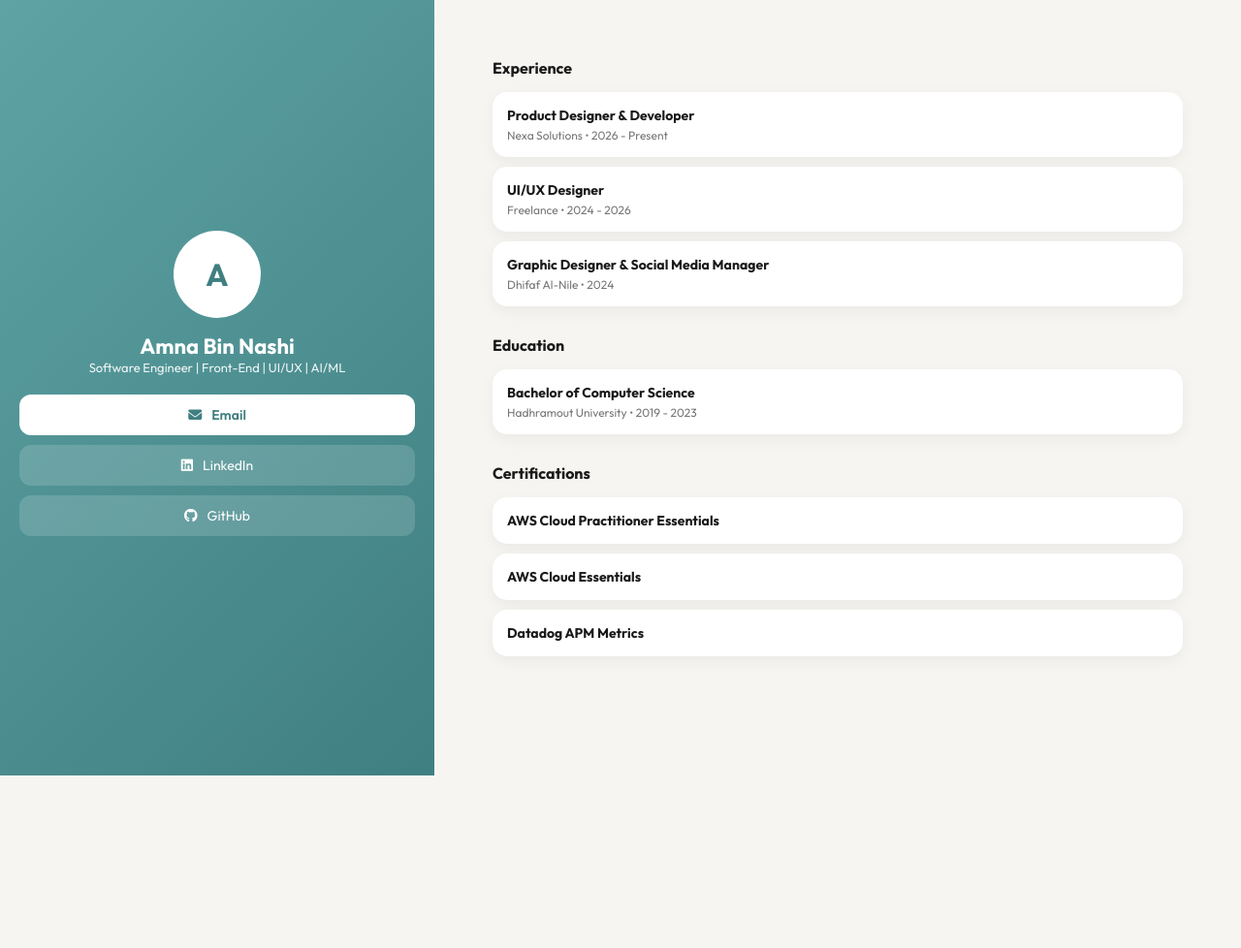
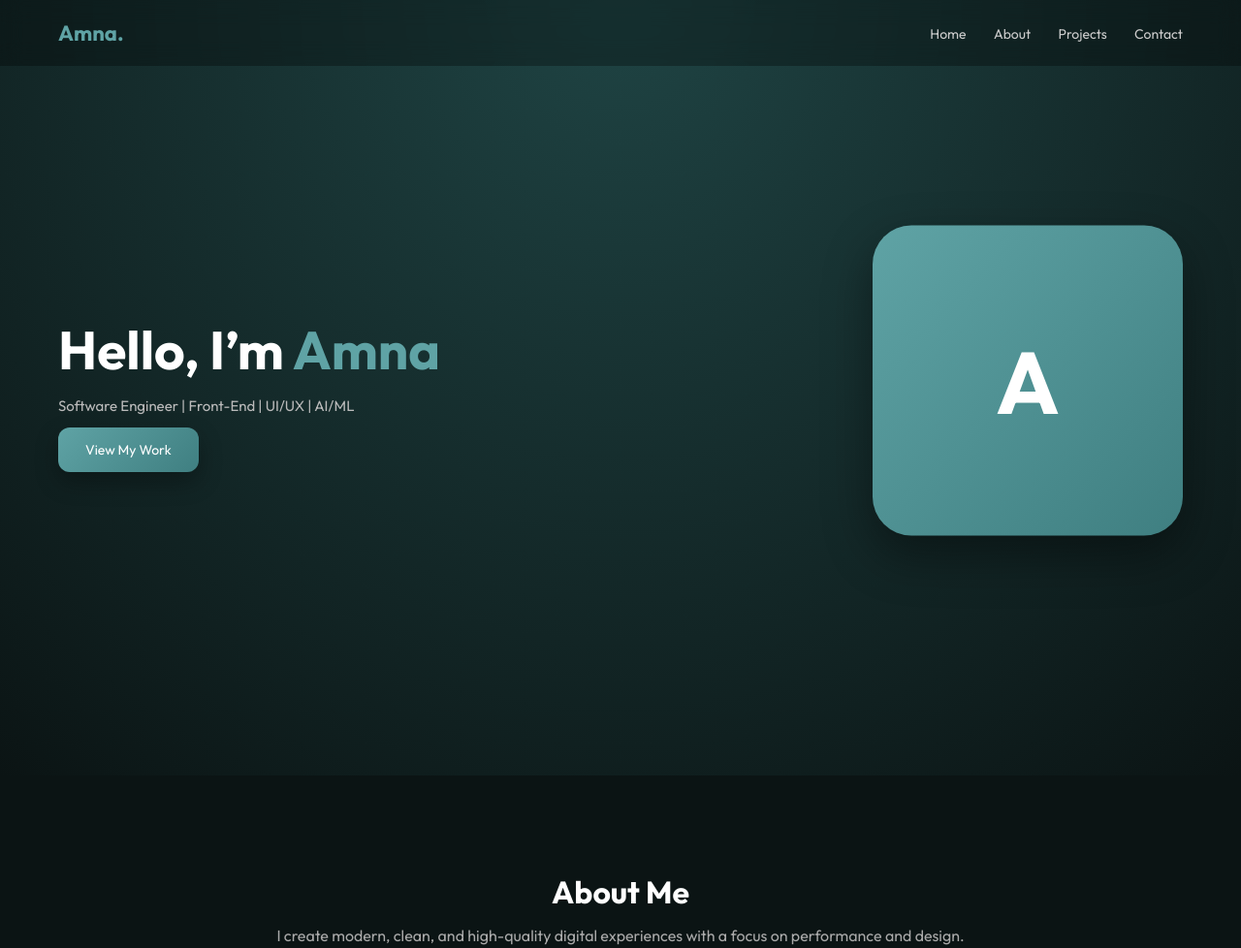
Before and after one commit to amnabinnashi/amna-portfolio, a plain HTML site: page index.html in a window 1280 px wide. Shown: the top 978 px of the page at 97% size. Before the commit the page ends 800 px from the top, so only its background shows below. Drawn offline with Linux system fonts and the light colour scheme.

Commit message:
Update index.html

```diff
--- a/index.html
+++ b/index.html
@@ -14,142 +14,217 @@
   padding:0;
   box-sizing:border-box;
   font-family:'Outfit',sans-serif;
+  scroll-behavior:smooth;
 }
 
 body{
-  background:#f6f5f2;
-  color:#1a1a1a;
+  background:#0b1414;
+  color:#fff;
 }
 
-/* LAYOUT */
-.wrapper{
+/* NAVBAR */
+.nav{
   display:flex;
-  flex-direction:column;
+  justify-content:space-between;
+  align-items:center;
+  padding:20px 60px;
+  position:fixed;
+  width:100%;
+  top:0;
+  z-index:1000;
+  background:rgba(0,0,0,0.3);
+  backdrop-filter:blur(12px);
 }
 
-/* LEFT SIDE (PROFILE) */
-.sidebar{
+.logo{
+  font-size:22px;
+  font-weight:700;
+  color:#5fa3a5;
+}
+
+.nav a{
+  margin-left:25px;
+  text-decoration:none;
+  color:#ccc;
+  font-size:14px;
+  position:relative;
+}
+
+.nav a::after{
+  content:"";
+  position:absolute;
+  width:0%;
+  height:2px;
+  background:#5fa3a5;
+  bottom:-5px;
+  left:0;
+  transition:0.3s;
+}
+
+.nav a:hover::after{
+  width:100%;
+}
+
+/* HERO */
+.hero{
+  height:100vh;
+  display:flex;
+  align-items:center;
+  justify-content:space-between;
+  padding:120px 60px;
+  background:radial-gradient(circle at top,#1f4444,#0b1414);
+}
+
+.hero-text{
+  max-width:550px;
+  animation:fadeUp 1s ease;
+}
+
+.hero-text h1{
+  font-size:55px;
+  line-height:1.2;
+}
+
+.hero-text span{
+  color:#5fa3a5;
+}
+
+.hero-text p{
+  color:#bbb;
+  margin:15px 0 25px;
+  font-size:15px;
+}
+
+.hero-btn{
   background:linear-gradient(135deg,#5fa3a5,#3f7f81);
+  padding:14px 28px;
+  border-radius:12px;
+  text-decoration:none;
   color:#fff;
-  padding:40px 20px;
+  font-size:14px;
+  box-shadow:0 10px 25px rgba(0,0,0,0.3);
+  transition:0.3s;
+}
+
+.hero-btn:hover{
+  transform:translateY(-4px);
+}
+
+/* IMAGE */
+.hero-img{
+  width:320px;
+  height:320px;
+  border-radius:40px;
+  background:linear-gradient(135deg,#5fa3a5,#3f7f81);
+  display:flex;
+  align-items:center;
+  justify-content:center;
+  font-size:90px;
+  font-weight:700;
+  box-shadow:0 20px 50px rgba(0,0,0,0.4);
+  animation:float 4s ease-in-out infinite;
+}
+
+/* SECTIONS */
+.section{
+  padding:100px 60px;
   text-align:center;
 }
 
-.avatar{
-  width:90px;
-  height:90px;
-  background:#fff;
-  color:#3f7f81;
-  border-radius:50%;
-  display:flex;
-  align-items:center;
-  justify-content:center;
+.section h2{
   font-size:32px;
-  font-weight:700;
-  margin:0 auto 15px;
+  margin-bottom:15px;
 }
 
-.sidebar h1{
-  font-size:22px;
+.section p{
+  color:#aaa;
 }
 
-.sidebar p{
-  font-size:13px;
-  opacity:0.9;
-  margin-bottom:20px;
+/* PROJECTS */
+.projects{
+  display:flex;
+  gap:25px;
+  justify-content:center;
+  flex-wrap:wrap;
+  margin-top:40px;
 }
 
-/* BUTTONS */
-.btn{
-  display:flex;
-  align-items:center;
-  justify-content:center;
-  gap:10px;
-  padding:12px;
-  border-radius:12px;
-  text-decoration:none;
-  font-size:14px;
-  margin-bottom:10px;
+.card{
+  width:280px;
+  background:rgba(255,255,255,0.04);
+  border:1px solid rgba(255,255,255,0.08);
+  padding:25px;
+  border-radius:20px;
+  text-align:left;
+  backdrop-filter:blur(10px);
   transition:0.3s;
 }
 
-.email{
-  background:#fff;
-  color:#3f7f81;
-  font-weight:600;
-}
-
-.link{
-  background:rgba(255,255,255,0.15);
-  color:#fff;
-}
-
-.btn:hover{
-  transform:translateY(-3px);
-}
-
-/* RIGHT SIDE */
-.main{
-  padding:30px 20px;
-}
-
-/* SECTION */
-.section{
-  margin-bottom:30px;
-}
-
-.section h2{
-  font-size:16px;
-  margin-bottom:15px;
-}
-
-/* CARDS */
-.card{
-  background:#fff;
-  padding:15px;
-  border-radius:15px;
-  margin-bottom:10px;
-  box-shadow:0 5px 15px rgba(0,0,0,0.05);
-  transition:0.2s;
-}
-
 .card:hover{
-  transform:translateY(-4px);
+  transform:translateY(-8px) scale(1.02);
+  border-color:#5fa3a5;
 }
 
 .card h3{
-  font-size:14px;
+  margin-bottom:10px;
 }
 
-.card p{
-  font-size:12px;
-  color:#777;
-  margin-top:4px;
+/* CONTACT */
+.contact a{
+  display:block;
+  margin:12px auto;
+  width:260px;
+  padding:13px;
+  border-radius:12px;
+  text-decoration:none;
+  color:#fff;
+  background:rgba(255,255,255,0.05);
+  transition:0.3s;
 }
 
-/* DESKTOP 🔥 */
-@media(min-width:900px){
+.contact a:hover{
+  background:#5fa3a5;
+}
 
-  .wrapper{
-    flex-direction:row;
-    min-height:100vh;
+/* FOOTER */
+.footer{
+  text-align:center;
+  padding:25px;
+  color:#777;
+  font-size:12px;
+}
+
+/* ANIMATION */
+@keyframes float{
+  0%,100%{transform:translateY(0);}
+  50%{transform:translateY(-15px);}
+}
+
+@keyframes fadeUp{
+  from{
+    opacity:0;
+    transform:translateY(40px);
+  }
+  to{
+    opacity:1;
+    transform:translateY(0);
+  }
+}
+
+/* MOBILE */
+@media(max-width:768px){
+  .hero{
+    flex-direction:column;
+    text-align:center;
   }
 
-  .sidebar{
-    width:35%;
-    position:sticky;
-    top:0;
-    height:100vh;
-    display:flex;
-    flex-direction:column;
-    justify-content:center;
+  .hero-img{
+    margin-top:40px;
   }
 
-  .main{
-    width:65%;
-    padding:60px;
+  .nav{
+    padding:15px 20px;
   }
-
 }
 </style>
 
@@ -157,76 +232,76 @@ body{
 
 <body>
 
-<div class="wrapper">
+<!-- NAV -->
+<div class="nav">
+  <div class="logo">Amna.</div>
+  <div>
+    <a href="#">Home</a>
+    <a href="#about">About</a>
+    <a href="#projects">Projects</a>
+    <a href="#contact">Contact</a>
+  </div>
+</div>
 
-  <!-- LEFT -->
-  <div class="sidebar">
-    <div class="avatar">A</div>
-    <h1>Amna Bin Nashi</h1>
+<!-- HERO -->
+<div class="hero">
+  <div class="hero-text">
+    <h1>Hello, I’m <span>Amna</span></h1>
     <p>Software Engineer | Front-End | UI/UX | AI/ML</p>
 
-    <a href="mailto:amnabinnashi2000@gmail.com" class="btn email">
-      <i class="fa-solid fa-envelope"></i> Email
-    </a>
-
-    <a href="https://www.linkedin.com/in/amna-bin-nashi-958a563a3" target="_blank" class="btn link">
-      <i class="fa-brands fa-linkedin"></i> LinkedIn
-    </a>
-
-    <a href="https://github.com/amnabinnashi" target="_blank" class="btn link">
-      <i class="fa-brands fa-github"></i> GitHub
-    </a>
+    <a href="#projects" class="hero-btn">View My Work</a>
   </div>
 
-  <!-- RIGHT -->
-  <div class="main">
+  <div class="hero-img">A</div>
+</div>
 
-    <div class="section">
-      <h2>Experience</h2>
+<!-- ABOUT -->
+<div class="section" id="about">
+  <h2>About Me</h2>
+  <p>I create modern, clean, and high-quality digital experiences with a focus on performance and design.</p>
+</div>
 
-      <div class="card">
-        <h3>Product Designer & Developer</h3>
-        <p>Nexa Solutions • 2026 - Present</p>
-      </div>
+<!-- PROJECTS -->
+<div class="section" id="projects">
+  <h2>Projects</h2>
 
-      <div class="card">
-        <h3>UI/UX Designer</h3>
-        <p>Freelance • 2024 - 2026</p>
-      </div>
-
-      <div class="card">
-        <h3>Graphic Designer & Social Media Manager</h3>
-        <p>Dhifaf Al-Nile • 2024</p>
-      </div>
+  <div class="projects">
+    <div class="card">
+      <h3>Portfolio Website</h3>
+      <p>Responsive and modern personal website.</p>
     </div>
 
-    <div class="section">
-      <h2>Education</h2>
-
-      <div class="card">
-        <h3>Bachelor of Computer Science</h3>
-        <p>Hadhramout University • 2019 - 2023</p>
-      </div>
+    <div class="card">
+      <h3>UI/UX System</h3>
+      <p>Design system for scalable products.</p>
     </div>
 
-    <div class="section">
-      <h2>Certifications</h2>
+    <div class="card">
+      <h3>AI Model</h3>
+      <p>Machine learning based solution.</p>
+    </div>
+  </div>
+</div>
 
-      <div class="card">
-        <h3>AWS Cloud Practitioner Essentials</h3>
-      </div>
+<!-- CONTACT -->
+<div class="section contact" id="contact">
+  <h2>Contact</h2>
 
-      <div class="card">
-        <h3>AWS Cloud Essentials</h3>
-      </div>
+  <a href="mailto:amnabinnashi2000@gmail.com">
+    <i class="fa-solid fa-envelope"></i> Email
+  </a>
 
-      <div class="card">
-        <h3>Datadog APM Metrics</h3>
-      </div>
-    </div>
+  <a href="https://www.linkedin.com/in/amna-bin-nashi-958a563a3" target="_blank">
+    <i class="fa-brands fa-linkedin"></i> LinkedIn
+  </a>
 
-  </div>
+  <a href="https://github.com/amnabinnashi" target="_blank">
+    <i class="fa-brands fa-github"></i> GitHub
+  </a>
+</div>
 
+<div class="footer">
+© 2026 Amna Bin Nashi
 </div>
 
 </body>
```
